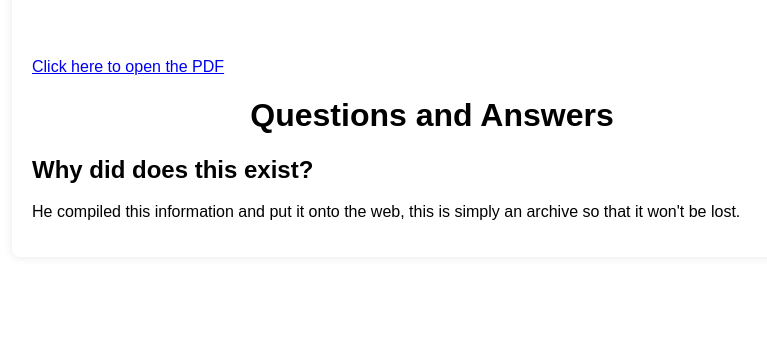
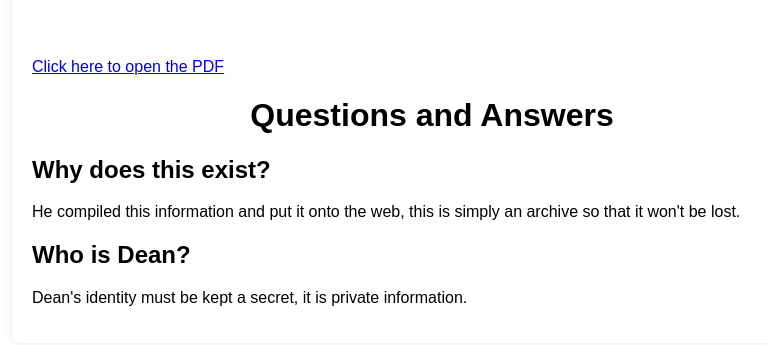
Before and after one commit to deansaysarchive/deansaysarchive.github.io, a plain HTML site: page index.html in a window 1280 px wide. Shown: the part 956-1301 px from the top of the page, without its empty margins (208-975 px from the left). Before the commit the page ends 1253 px from the top, so only its background shows below. Drawn offline with Linux system fonts and the light colour scheme.

Commit message:
Update index.html

```diff
--- a/index.html
+++ b/index.html
@@ -44,8 +44,10 @@
 
         <h1> Questions and Answers</h1>
 
-        <h2> Why did does this exist?</h2>
+        <h2> Why does this exist?</h2>
         <p>He compiled this information and put it onto the web, this is simply an archive so that it won't be lost.</p>
+        <h2> Who is Dean?</h2>
+        <p>Dean's identity must be kept a secret, it is private information.</p>
     </div>
 </body>
 </html>
```
